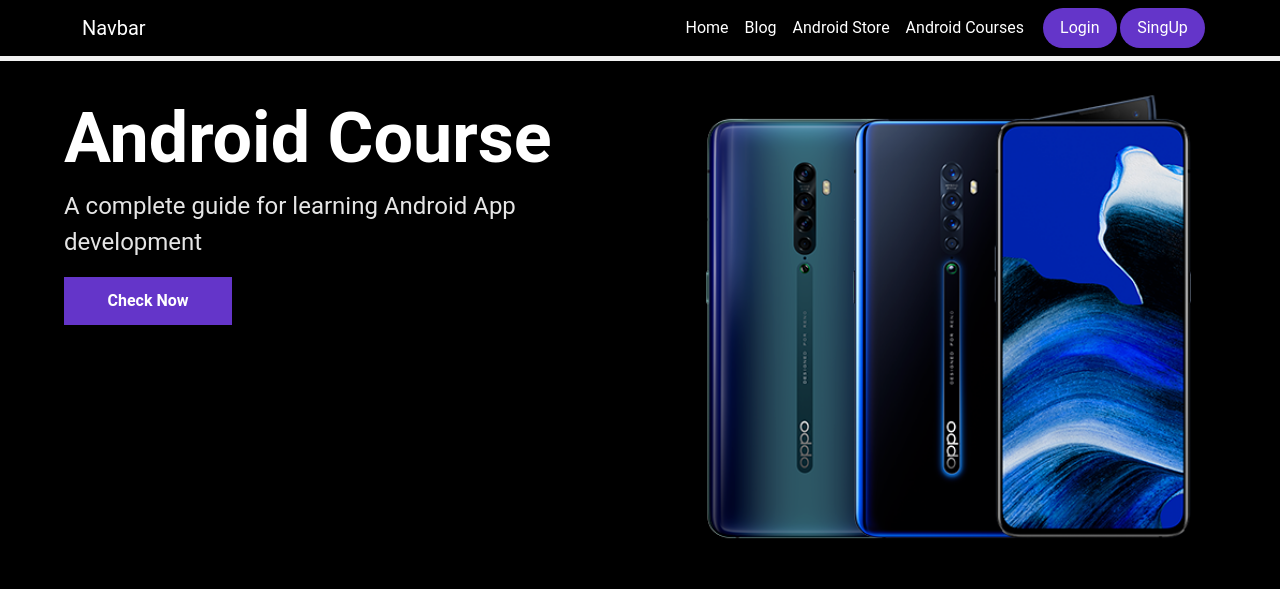
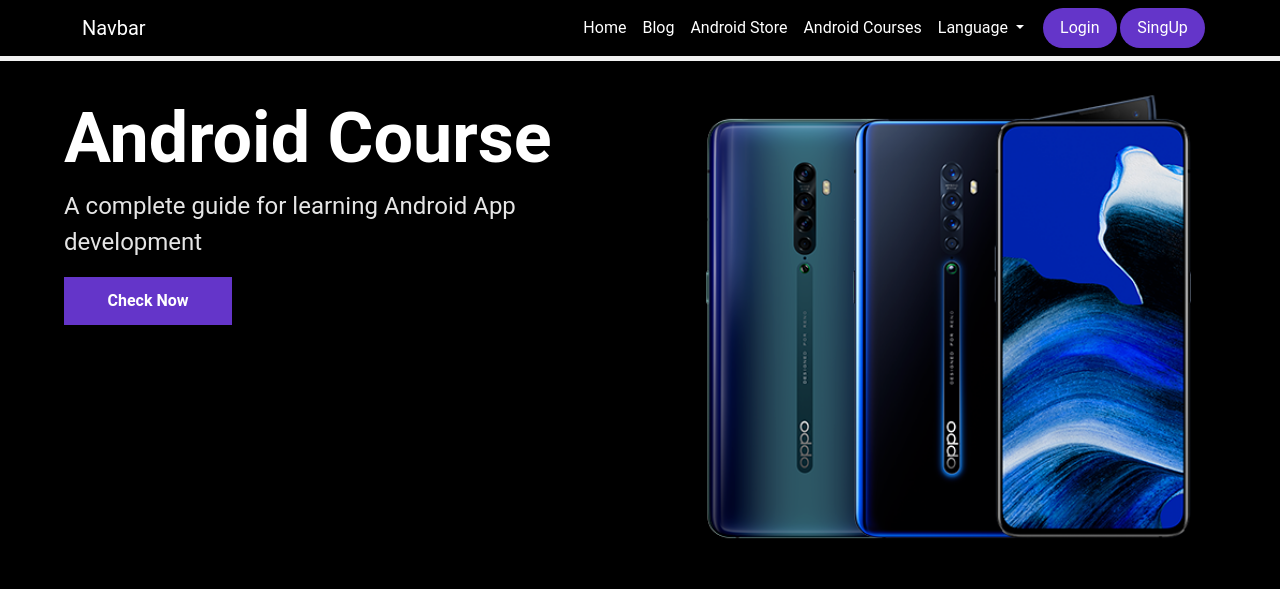
Before and after one commit to monirulislamakash/business, a Django app: page /en/ in a window 1280 px wide. Shown: the top 589 px of the page. Run offline with Django 3.2, Linux system fonts and the light colour scheme; data comes from the database, SQL or seed files in the repository; both versions use the stored data as it was after the commit; some libraries are stand-ins or nearby versions.

Commit message:
8th update fix no2 every bug

```diff
--- a/marion/web_english/templates/base.html
+++ b/marion/web_english/templates/base.html
@@ -61,7 +61,7 @@
             <a class="nav-link active" aria-current="page"  href="{% url 'android_course' %}">{% trans "Android Courses" %} </a>
             </li>
             <li class="nav-item dropdown">
-              <a class="nav-link dropdown-toggle" href="#" id="navbarDropdown" role="button" data-bs-toggle="dropdown" aria-expanded="false">
+              <a class="nav-link active dropdown-toggle" href="#" id="navbarDropdown" role="button" data-bs-toggle="dropdown" aria-expanded="false">
                {% trans "Language" %}
               </a>
               <ul class="dropdown-menu" aria-labelledby="navbarDropdown">
@@ -110,6 +110,15 @@
             </li>
             <li class="nav-item">
             <a class="nav-link active" aria-current="page"  href="{% url 'android_course' %}">{% trans "Android Courses" %} </a>
+            </li>
+            <li class="nav-item dropdown">
+              <a class="nav-link active dropdown-toggle" href="#" id="navbarDropdown" role="button" data-bs-toggle="dropdown" aria-expanded="false">
+               {% trans "Language" %}
+              </a>
+              <ul class="dropdown-menu" aria-labelledby="navbarDropdown">
+                <li><a class="dropdown-item" href="http://127.0.0.1:8000/en/">English</a></li>
+                <li><a class="dropdown-item" href="http://127.0.0.1:8000/ar/">Arabic</a></li>
+              </ul>
             </li>
             <li class="nav-item">
                 <a class="nav-link login_button" data-bs-toggle="modal" data-bs-target="#exampleModal_login" href="#">{% trans "Login" %} </a>
```
Also changed, not shown: marion/db.sqlite3.
